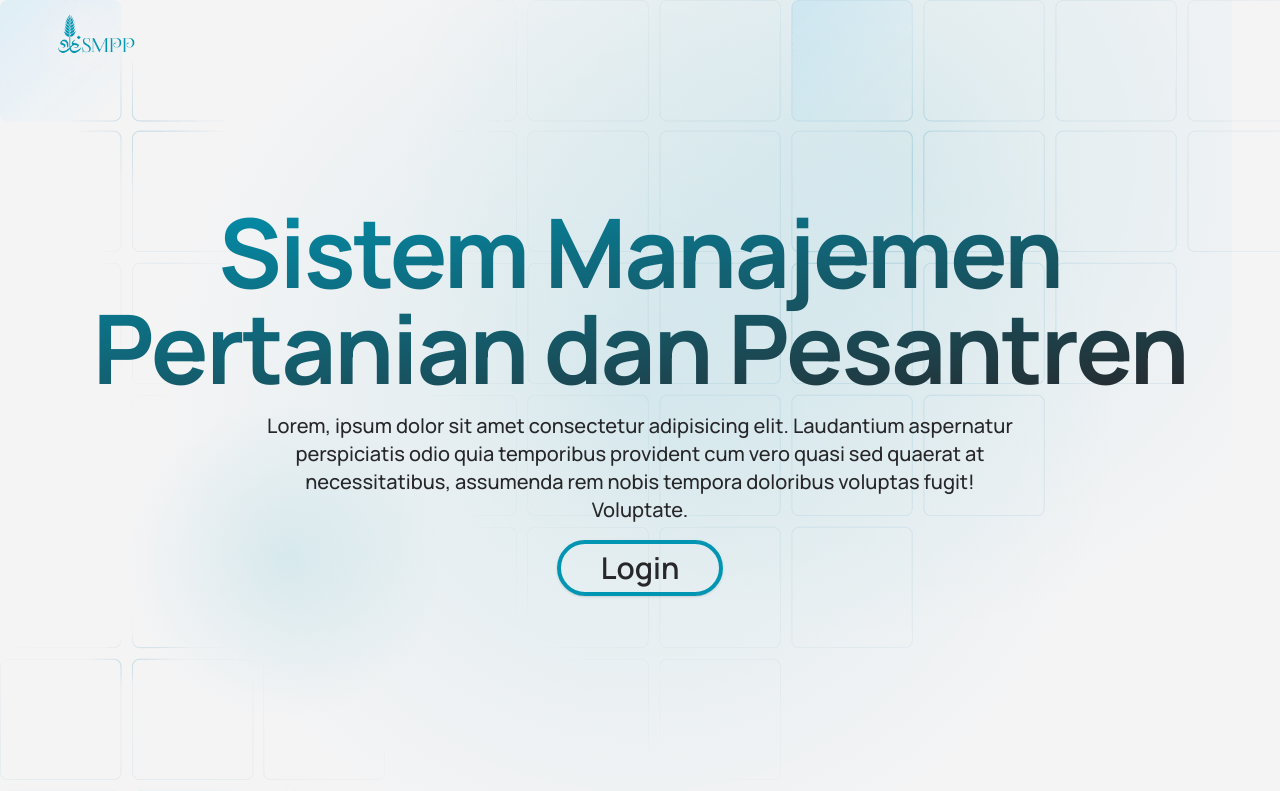
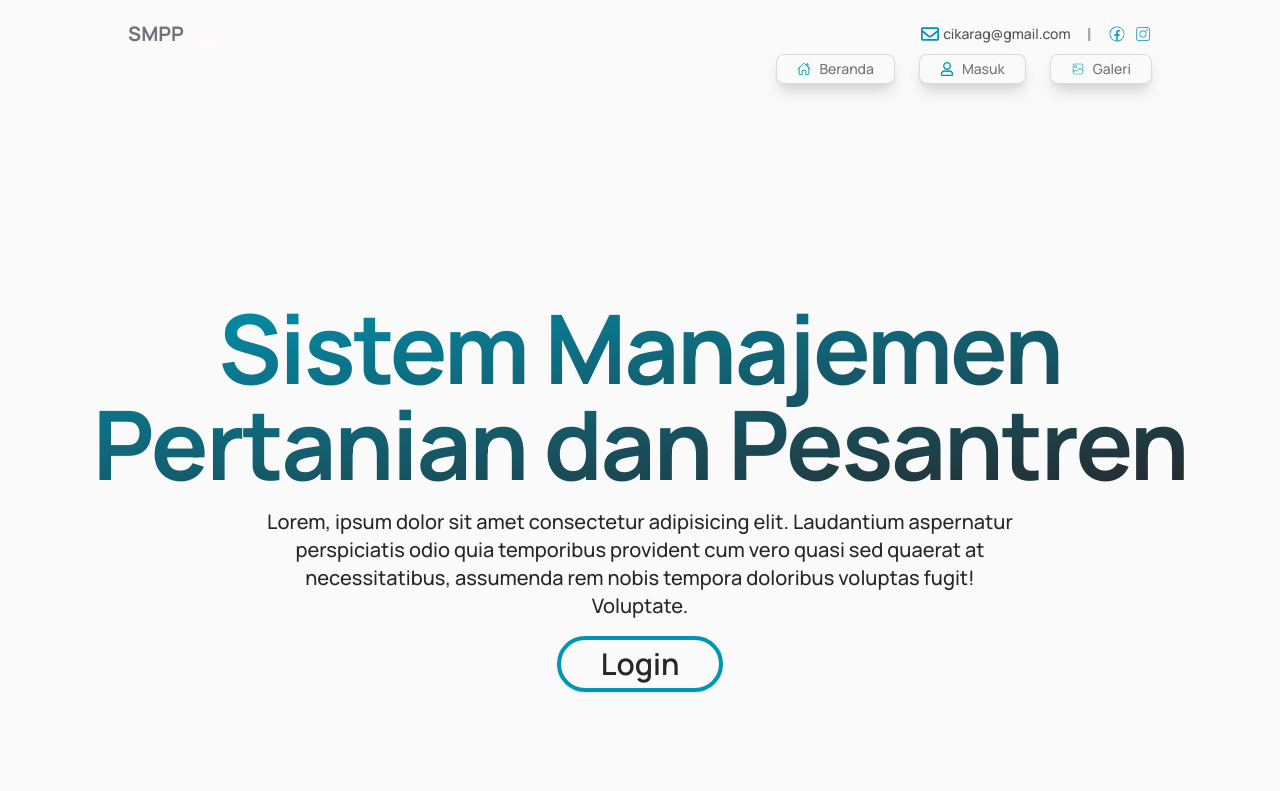
Before and after one commit to ahmdbnrsl/KTP-Project, a Next.js app: page / in a window 1280 px wide. Shown: the top 791 px of the page. Built offline with nearby package versions, Linux system fonts and the light colour scheme.

Commit message:
add navbar

```diff
--- a/src/app/page.tsx
+++ b/src/app/page.tsx
@@ -4,9 +4,11 @@ import Image from 'next/image';
 import Link from 'next/link';
 import { Button } from '@/components/ui/button';
 import { motion } from 'framer-motion';
-import { FaHistory } from 'react-icons/fa';
+import { FaHistory, FaRegEnvelope, FaRegUser } from 'react-icons/fa';
 import { LuLampCeiling } from 'react-icons/lu';
-import { IoExtensionPuzzleOutline } from 'react-icons/io5';
+import { IoExtensionPuzzleOutline, IoHomeOutline } from 'react-icons/io5';
+import { CiFacebook, CiInstagram, CiImageOn } from 'react-icons/ci';
+import HiddenToVisible from '@/components/framer/hiddenToVisible';
 
 import {
     Carousel,
@@ -31,46 +33,79 @@ export default function HomePage() {
         },
     ];
     return (
-        <main className="w-full min-h-screen bg-zinc-100 bg-ornament flex flex-col items-center justify-center">
-            <motion.div
-                initial={{
-                    y: -50,
-                    opacity: 0,
-                }}
-                animate={{
-                    y: 0,
-                    opacity: 1,
-                }}
-                transition={{
-                    duration: 1.5,
-                }}
-                className="fixed top-0 w-full z-[999999]"
-            >
-                <nav
-                    className="w-full px-4 sm:px-6 flex justify-between items-center"
-                    style={{
-                        backgroundImage:
-                            'radial-gradient(60px circle at 80px 40px, rgba(255, 244, 244, 0.3), transparent 80%)',
-                    }}
-                >
-                    <Image
-                        src="/logo/main.png"
-                        width={300}
-                        height={300}
-                        alt="logo"
-                        loading="lazy"
-                        className="w-36"
-                    />
+        <main className="w-full min-h-screen bg-zinc-50 flex flex-col items-center justify-center">
+            <HiddenToVisible IsClassName="w-full sticky top-0 z-[9999] flex px-6 sm:px-8 justify-center pt-2 backdrop-blur pb-3 gap-1.5 flex-col items-center bg-zinc-50/[0.80]">
+                <nav className="w-full px-6 sm:px-8 flex justify-center items-center pt-3">
+                    <div
+                        className="flex justify-between w-full max-w-5xl"
+                        style={{
+                            backgroundImage:
+                                'radial-gradient(60px circle at 80px 40px, rgba(255, 244, 244, 0.3), transparent 80%)',
+                        }}
+                    >
+                        <div className="flex items-center gap-0.5">
+                            <h1 className="text-zinc-500 font-bold text-lg md:text-xl">
+                                SMPP
+                            </h1>
+                        </div>
+                        <ul className="flex gap-2 items-center text-base md:text-lg text-zinc-600">
+                            <li>
+                                <Link
+                                    href="/"
+                                    className="flex items-center gap-1 cursor-pointer"
+                                >
+                                    <FaRegEnvelope className="text-[#0095b2]" />
+                                    <p className="text-xs md:text-sm font-medium">
+                                        cikarag@gmail.com
+                                    </p>
+                                </Link>
+                            </li>
+                            <li className="px-2 font-bold text-zinc-400">|</li>
+                            <li>
+                                <Link
+                                    href="/"
+                                    className="text-[#0095b2] cursor-pointer"
+                                >
+                                    <CiFacebook />
+                                </Link>
+                            </li>
+                            <li>
+                                <Link
+                                    href="/"
+                                    className="text-[#0095b2] cursor-pointer"
+                                >
+                                    <CiInstagram />
+                                </Link>
+                            </li>
+                        </ul>
+                    </div>
                 </nav>
-            </motion.div>
+                <nav className="w-full max-w-5xl flex justify-center md:justify-end gap-6 flex-wrap">
+                    <Link
+                        href="/"
+                        className="group text-sm font-medium text-zinc-500 px-5 py-1 rounded-lg hover:bg-[#0095b2] hover:text-zinc-50 bg-zinc-50 border border-zinc-300/[0.80] shadow-lg shadow-zinc-300 flex gap-2 items-center cursor-pointer"
+                    >
+                        <IoHomeOutline className="text-[#0095b2] group-hover:text-zinc-50" />{' '}
+                        Beranda
+                    </Link>
+                    <Link
+                        href="/login"
+                        className="group text-sm font-medium text-zinc-500 px-5 py-1 rounded-lg hover:bg-[#0095b2] hover:text-zinc-50 bg-zinc-50 border border-zinc-300/[0.80] shadow-lg shadow-zinc-300 flex gap-2 items-center cursor-pointer"
+                    >
+                        <FaRegUser className="text-[#0095b2] group-hover:text-zinc-50" />{' '}
+                        Masuk
+                    </Link>
+                    <Link
+                        href="/login"
+                        className="group text-sm font-medium text-zinc-500 px-5 py-1 rounded-lg hover:bg-[#0095b2] hover:text-zinc-50 bg-zinc-50 border border-zinc-300/[0.80] shadow-lg shadow-zinc-300 flex gap-2 items-center cursor-pointer"
+                    >
+                        <CiImageOn className="text-[#0095b2] group-hover:text-zinc-50" />{' '}
+                        Galeri
+                    </Link>
+                </nav>
+            </HiddenToVisible>
             <section className="w-full min-h-screen lg:px-12">
-                <div
-                    className="w-full min-h-screen flex justify-center items-center px-6 py-8 flex-col"
-                    style={{
-                        backgroundImage:
-                            'radial-gradient(600px circle at 50% 50%, rgba(0, 149, 178, 0.1), transparent 80%), radial-gradient(200px circle at 20% 70%, rgba(0, 149, 178, 0.1), transparent 80%), radial-gradient(600px circle at 70% 20%, rgba(0, 149, 178, 0.1), transparent 80%)',
-                    }}
-                >
+                <div className="w-full min-h-screen flex justify-center items-center px-6 py-8 flex-col">
                     <motion.h1
                         initial={{
                             y: -30,
--- /dev/null
+++ b/src/components/framer/hiddenToVisible.tsx
@@ -0,0 +1,26 @@
+import { motion } from 'framer-motion';
+
+export default function HiddenToVisible({
+    IsClassName,
+    children,
+}: {
+    IsClassName?: string;
+    children?: React.ReactNode;
+}) {
+    return (
+        <motion.div
+            initial={{
+                opacity: 0,
+            }}
+            animate={{
+                opacity: 1,
+            }}
+            transition={{
+                duration: 1.5,
+            }}
+            className={IsClassName}
+        >
+            {children}
+        </motion.div>
+    );
+}
```
